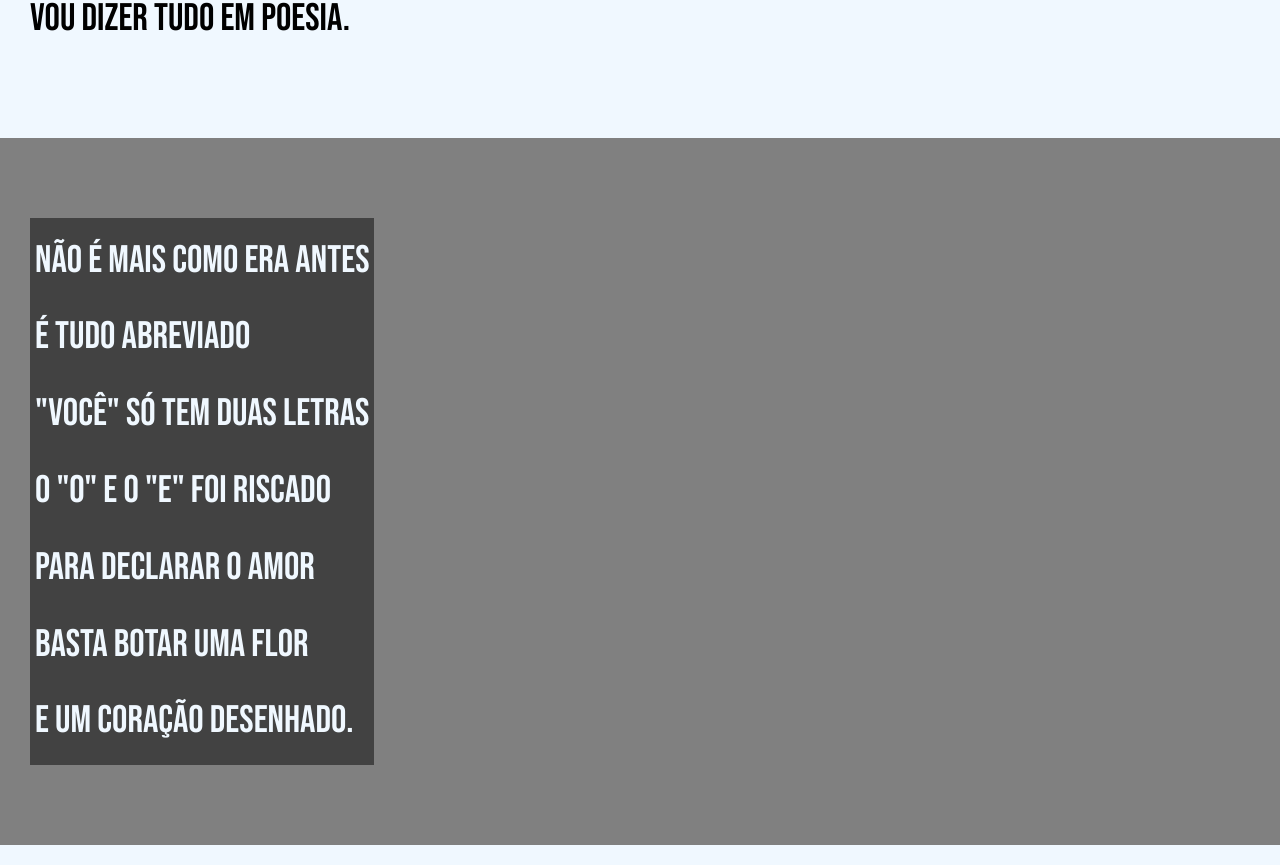
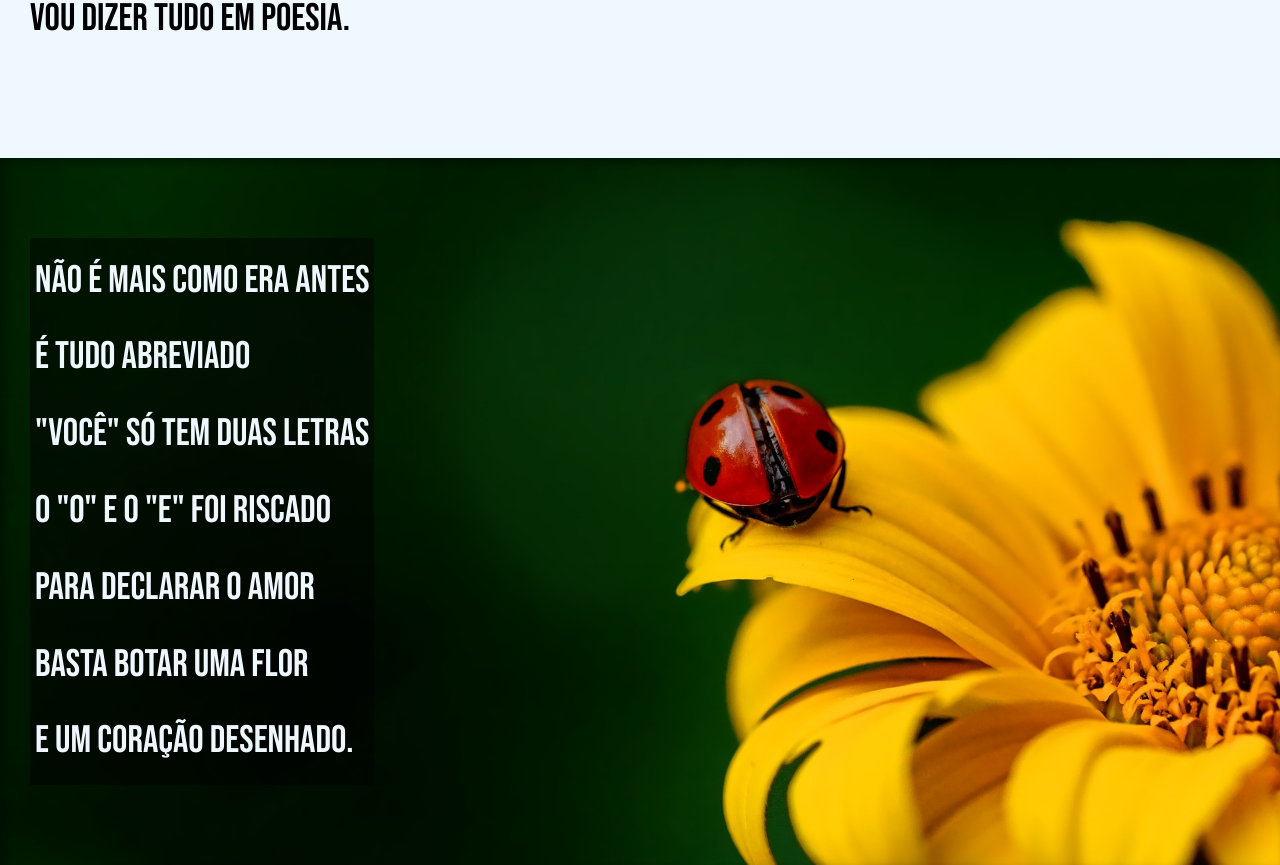
Before and after one commit to MarcusRochaart/htmlCss, a plain HTML site: page MinhasAulas/exercicio23sitecordel/index.html in a window 1280 px wide. Shown: the part 819-1684 px from the top of the page. Drawn offline with Linux system fonts and the light colour scheme.

Commit message:
fiz o efeito parallax nas imagens

```diff
--- a/MinhasAulas/exercicio23sitecordel/index.html
+++ b/MinhasAulas/exercicio23sitecordel/index.html
@@ -25,7 +25,7 @@
     </section>
 
 
-    <section class="imagem">
+    <section class="imagem" id="img01">
         <p>
             Não é mais como era antes <br>
             É tudo abreviado <br>
@@ -60,7 +60,7 @@
 
 
 
-    <section class="imagem">
+    <section class="imagem" id="img02">
         <p>
             Tenho saudade das cartas <br>
             Escritas com a própria mão <br>
--- a/MinhasAulas/exercicio23sitecordel/style.css
+++ b/MinhasAulas/exercicio23sitecordel/style.css
@@ -59,12 +59,32 @@
 section.imagem{
     background-color: gray;
     color: aliceblue;
+    box-shadow: inset 5px 5px 10px 0px rgba(0, 0, 0, 0.356);
+    background-attachment: fixed;
 }
+
+section > p {
+    padding-bottom: 20px;
+}
+
 section.imagem > p {
     display: inline-block;
     padding: 5px;
-    background-color: rgba(0, 0, 0, 0.486);
+    background-color: rgba(0, 0, 0, 0.497);
+    text-shadow: 1px 1px 0px rgba(0, 0, 0, 0.397);
 }
+
+section#img01{
+   background-image: url(imagens/background001.jpg);
+   background-position: right center;
+   background-size: cover;
+}
+section#img02{
+    background-image: url(imagens/background002.jpg);
+    background-position: right center;
+    background-size: cover;
+}
+
 footer {
     background-color: black;
     text-align: center;
```
